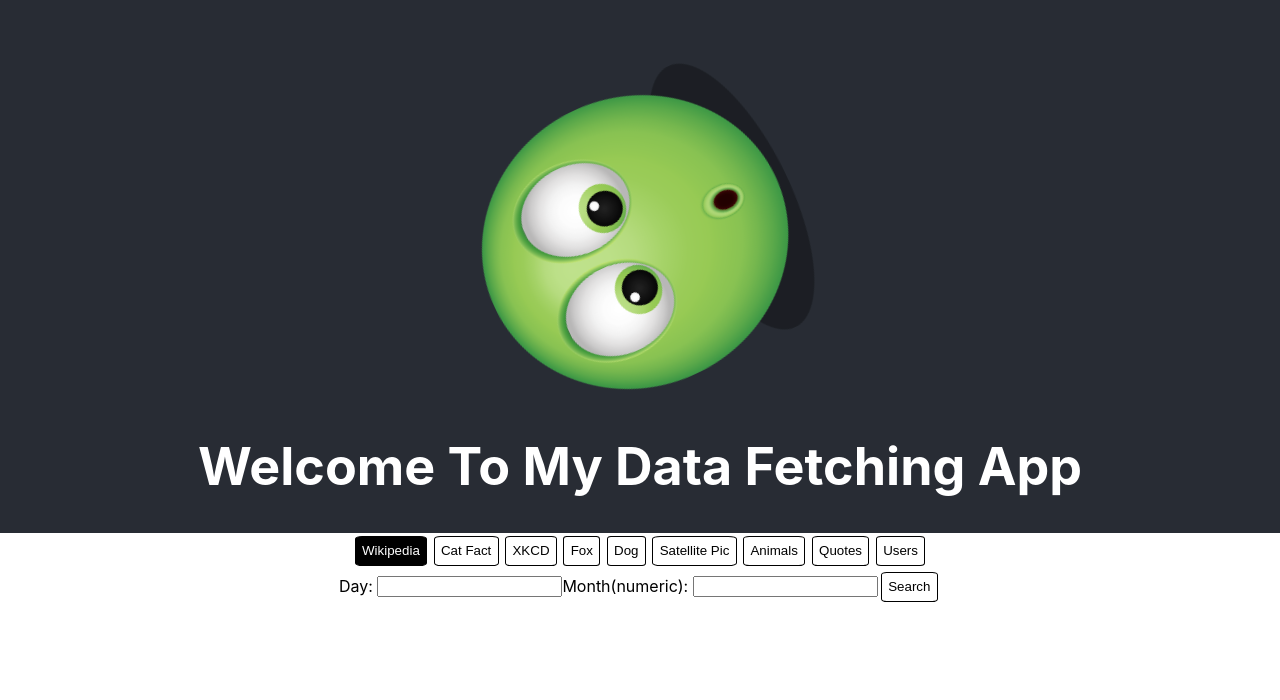
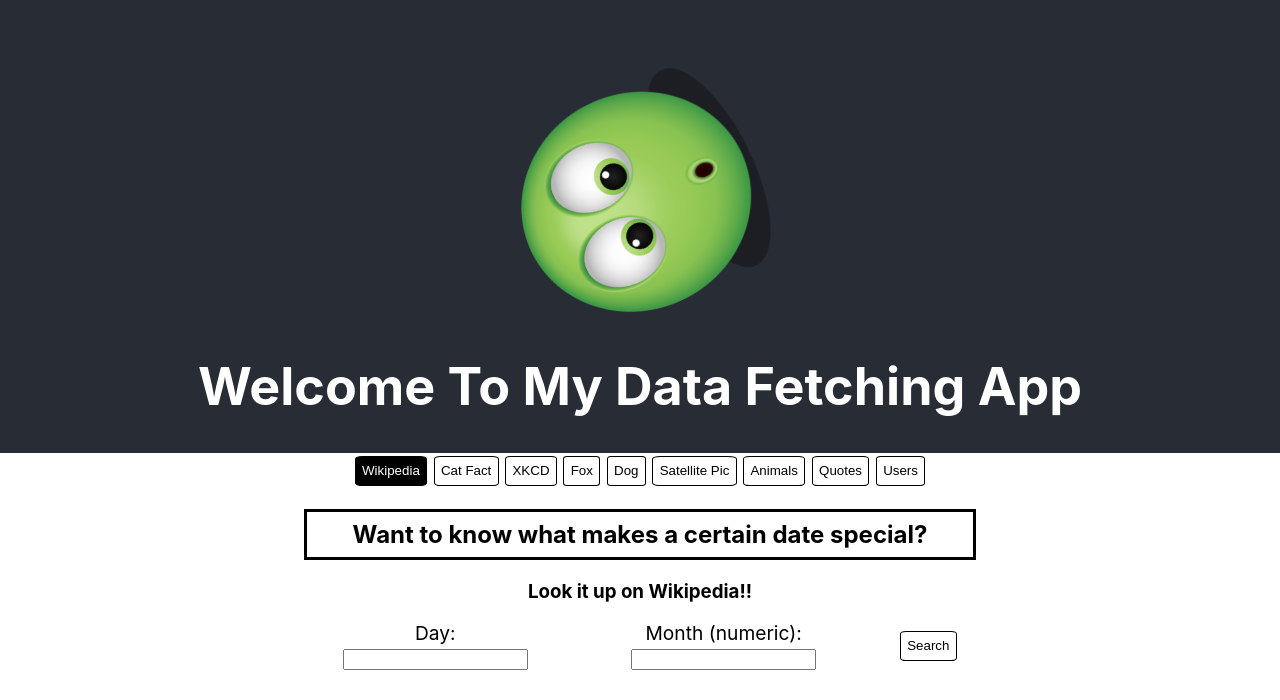
Before and after one commit to NadyaCodes/api-mania, a React (Create React App) app in the folder client/: page / in a window 1280 px wide. Both pictures are taken after a click on the button "Wikipedia". Shown: the top 700 px of the page. Built offline with nearby package versions, Linux system fonts and the light colour scheme.

Commit message:
add readme and screenshots

```diff
--- a/client/src/App.css
+++ b/client/src/App.css
@@ -3,7 +3,7 @@
 }
 
 .App-logo {
-  height: 40vmin;
+  height: 30vmin;
   pointer-events: none;
   margin-top: 5rem;
 }
@@ -111,3 +111,28 @@ article {
 .animals-container {
   max-width: 40rem;
 }
+
+/* #root > div > main > section {
+  width: 100%;
+  align-items: right;
+} */
+.wikipedia-form {
+  /* margin: .5rem; */
+  font-size: 1.2rem;
+  display: flex;
+  align-items: center;
+  width: 40rem;
+  justify-content: space-around;
+  margin: 1rem;
+  /* width: 100%;
+  justify-content: left; */
+  /* display: flex;
+  justify-content: center;
+  align-items: center; */
+  /* flex-direction: column; */
+}
+
+/* .wikipedia-form > input {
+  margin: .3rem;
+
+} */
--- a/client/src/WikipediaInput.jsx
+++ b/client/src/WikipediaInput.jsx
@@ -24,10 +24,16 @@ export default function WikipediaInput() {
     <section>
       {page ?
         <WikipediaDisplay day={day} month={month}/>
-        : <div>
-            Day: <input type='text' id='day' name='day' onChange={handleDate} value={day}></input>
-            Month(numeric): <input type='text' id='month' name='month' onChange={handleMonth} value={month}></input>
+        : <div><h2>Want to know what makes a certain date special?</h2><h3>Look it up on Wikipedia!!</h3>
+        <div className='wikipedia-form'>
+            <div className='day'>
+              Day: <input type='text' id='day' name='day' onChange={handleDate} value={day}></input>
+            </div>
+            <div className='month'>
+              Month (numeric): <input type='text' id='month' name='month' onChange={handleMonth} value={month}></input>
+            </div>
             <button type='submit' onClick={() => showData()}>Search</button>
+          </div>
           </div>}
     </section>
   )
--- a/client/src/index.js
+++ b/client/src/index.js
@@ -6,9 +6,9 @@ import reportWebVitals from './reportWebVitals';
 
 const root = ReactDOM.createRoot(document.getElementById('root'));
 root.render(
-  <React.StrictMode>
+  // <React.StrictMode>
     <App />
-  </React.StrictMode>
+  // </React.StrictMode>
 );
 
 // If you want to start measuring performance in your app, pass a function
```
Also changed, not shown: 5 other files (tests, documents, lock files or other folders).
